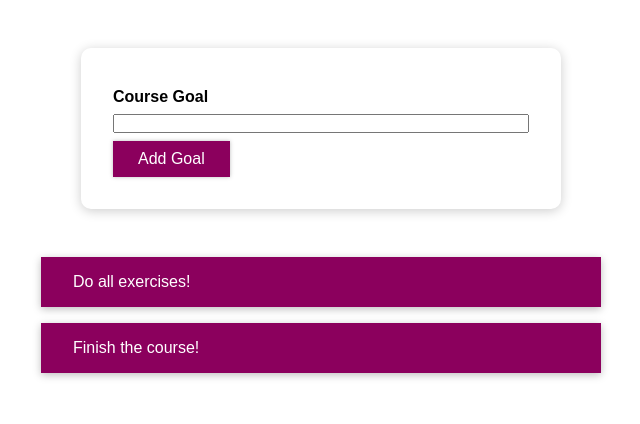
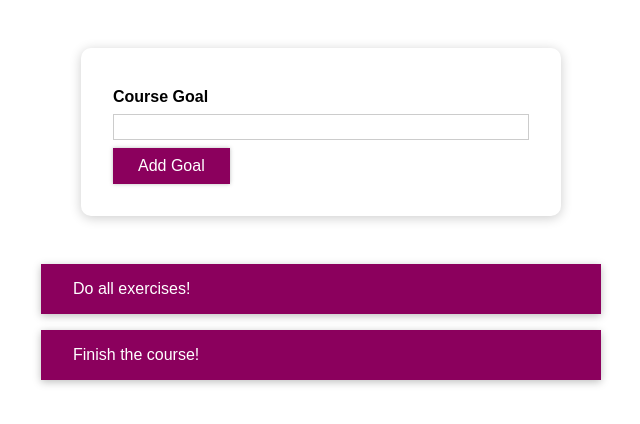
Before and after one commit to FARIDJADDA/React-todo-list-exercice-, a React (Create React App) app: page / in a window 1280 px wide. Shown: the top 424 px of the page, without its empty margins (319-959 px from the left). Built offline with nearby package versions, Linux system fonts and the light colour scheme.

Commit message:
Dynamic Styles With CSS Modules

```diff
--- a/src/components/CourseGoals/CourseInput/CourseInput.js
+++ b/src/components/CourseGoals/CourseInput/CourseInput.js
@@ -1,36 +1,35 @@
 import React, { useState } from "react";
+import styled from "styled-components";
 
 import Button from "../../UI/Button/Button";
-import "./CourseInput.css";
+import classes from "./CourseInput.module.css";
 
-import styled from "styled-components";
+// const FormControl = styled.div`
+//   margin: 0.5rem 0;
 
-const FormControl = styled.div`
-  margin: 0.5rem 0;
+//   & label {
+//     font-weight: bold;
+//     display: block;
+//     margin-bottom: 0.5rem;
+//     color: ${(props) => (props.inValid ? "red" : "black")}
+//   }
 
-  & label {
-    font-weight: bold;
-    display: block;
-    margin-bottom: 0.5rem;
-    color: ${(props) => (props.inValid ? "red" : "black")}
-  }
+//   & input {
+//     display: block;
+//     width: 100%;
+//     border: 1px solid $;
+//     font: inherit ${(props) => (props.inValid ? "red" : "#ccc")};
+//     background: ${(props) => (props.inValid ? '"ffd7d7' : "transparent")}
+//     line-height: 1.5rem;
+//     padding: 0 0.25rem;
+//   }
 
-  & input {
-    display: block;
-    width: 100%;
-    border: 1px solid $;
-    font: inherit ${(props) => (props.inValid ? "red" : "#ccc")};
-    background: ${(props) => (props.inValid ? '"ffd7d7' : "transparent")}
-    line-height: 1.5rem;
-    padding: 0 0.25rem;
-  }
-
-  & input:focus {
-    outline: none;
-    background: #fad0ec;
-    border-color: #8b005d;
-  }
-`;
+//   & input:focus {
+//     outline: none;
+//     background: #fad0ec;
+//     border-color: #8b005d;
+//   }
+// `;
 
 const CourseInput = (props) => {
   const [enteredValue, setEnteredValue] = useState("");
@@ -54,10 +53,12 @@
 
   return (
     <form onSubmit={formSubmitHandler}>
-      <FormControl inValid={!isValid}>
+      <div
+        className={`${classes["form-control"]} ${!isValid && classes.invalid}`}
+      >
         <label>Course Goal</label>
         <input type="text" onChange={goalInputChangeHandler} />
-      </FormControl>
+      </div>
       <Button type="submit">Add Goal</Button>
     </form>
   );
--- a/src/components/UI/Button/Button.module.css
+++ b/src/components/UI/Button/Button.module.css
@@ -1,4 +1,5 @@
 .button {
+  width: 100%;
   font: inherit;
   padding: 0.5rem 1.5rem;
   border: 1px solid #8b005d;
@@ -18,3 +19,9 @@
   border-color: #ac0e77;
   box-shadow: 0 0 8px rgba(0, 0, 0, 0.26);
 }
+
+@media (min-width: 768px) {
+  .button {
+    width: auto;
+  }
+}
```
Also changed, not shown: src/components/CourseGoals/CourseInput/CourseInput.module.css (renamed from src/components/CourseGoals/CourseInput/CourseInput.css).
